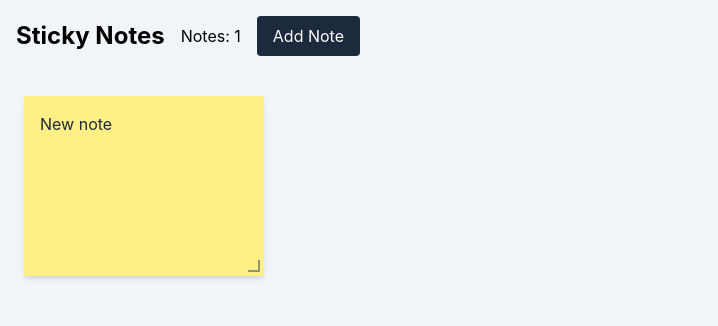
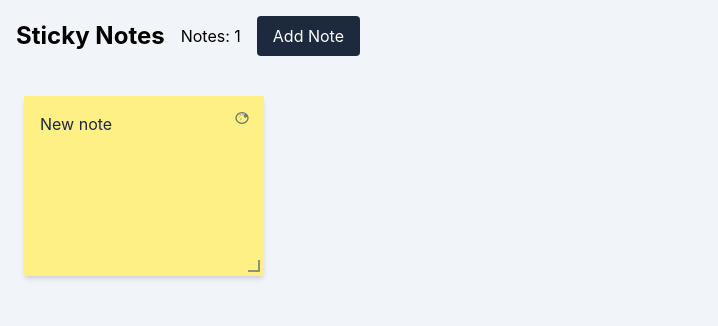
Before and after one commit to niseta/tempo-sticky-notes, a React (Vite) app: page / in a window 1280 px wide. Both pictures are taken after a click on the button "Add Note". Shown: the top 326 px of the page, without its empty margins (0-718 px from the left). Built offline with nearby package versions, Linux system fonts and the light colour scheme.

Commit message:
add note color customization

```diff
--- a/src/App.tsx
+++ b/src/App.tsx
@@ -8,6 +8,7 @@ function App() {
     moveNote,
     resizeNote,
     updateNoteText,
+    updateNoteColor,
     deleteNote,
     bringToFront,
   } = useNotes();
@@ -40,6 +41,7 @@ function App() {
         moveNote={moveNote}
         resizeNote={resizeNote}
         updateNoteText={updateNoteText}
+        updateNoteColor={updateNoteColor}
         deleteNote={deleteNote}
         bringToFront={bringToFront}
       />
--- a/src/components/Board.tsx
+++ b/src/components/Board.tsx
@@ -1,5 +1,5 @@
 import { useRef, useState } from "react";
-import type { Note } from "../types/note";
+import type { Note, NoteColor } from "../types/note";
 import { StickyNote } from "./StickyNote";
 import { TrashZone } from "./TrashZone";
 
@@ -8,6 +8,7 @@ interface BoardProps {
   moveNote: (id: Note["id"], x: number, y: number) => void;
   resizeNote: (id: Note["id"], width: number, height: number) => void;
   updateNoteText: (id: Note["id"], text: string) => void;
+  updateNoteColor: (id: Note["id"], color: NoteColor) => void;
   deleteNote: (id: Note["id"]) => void;
   bringToFront: (id: Note["id"]) => void;
 }
@@ -17,6 +18,7 @@ export function Board({
   moveNote,
   resizeNote,
   updateNoteText,
+  updateNoteColor,
   deleteNote,
   bringToFront,
 }: BoardProps) {
@@ -36,6 +38,7 @@ export function Board({
             moveNote={moveNote}
             resizeNote={resizeNote}
             updateNoteText={updateNoteText}
+            updateNoteColor={updateNoteColor}
             deleteNote={deleteNote}
             bringToFront={bringToFront}
             setIsTrashActive={setIsTrashActive}
--- a/src/components/StickyNote.tsx
+++ b/src/components/StickyNote.tsx
@@ -5,7 +5,7 @@ import type {
   RefObject,
   SetStateAction,
 } from "react";
-import type { Note } from "../types/note";
+import { NOTE_COLORS, type Note, type NoteColor } from "../types/note";
 
 interface StickyNoteProps {
   note: Note;
@@ -14,6 +14,7 @@ interface StickyNoteProps {
   moveNote: (id: Note["id"], x: number, y: number) => void;
   resizeNote: (id: Note["id"], width: number, height: number) => void;
   updateNoteText: (id: Note["id"], text: string) => void;
+  updateNoteColor: (id: Note["id"], color: NoteColor) => void;
   deleteNote: (id: Note["id"]) => void;
   bringToFront: (id: Note["id"]) => void;
   setIsTrashActive: Dispatch<SetStateAction<boolean>>;
@@ -36,6 +37,14 @@ interface ResizeInfo {
 const MIN_NOTE_WIDTH = 150;
 const MIN_NOTE_HEIGHT = 100;
 
+const NOTE_COLOR_CLASSES: Record<NoteColor, string> = {
+  yellow: "bg-yellow-200",
+  pink: "bg-pink-200",
+  blue: "bg-blue-200",
+  green: "bg-green-200",
+  purple: "bg-purple-200",
+};
+
 export function StickyNote({
   note,
   boardRef,
@@ -43,11 +52,13 @@ export function StickyNote({
   moveNote,
   resizeNote,
   updateNoteText,
+  updateNoteColor,
   deleteNote,
   bringToFront,
   setIsTrashActive,
 }: StickyNoteProps) {
   const [isEditing, setIsEditing] = useState(false);
+  const [isColorPickerOpen, setIsColorPickerOpen] = useState(false);
   const dragInfoRef = useRef<DragInfo | null>(null);
   const resizeInfoRef = useRef<ResizeInfo | null>(null);
   const textareaRef = useRef<HTMLTextAreaElement>(null);
@@ -240,9 +251,14 @@ export function StickyNote({
     finishResizing(event);
   }
 
+  function handleColorSelect(color: NoteColor) {
+    updateNoteColor(note.id, color);
+    setIsColorPickerOpen(false);
+  }
+
   return (
     <div
-      className="select-none overflow-hidden bg-yellow-200 p-4 text-slate-800 shadow-md"
+      className={`select-none overflow-hidden p-4 text-slate-800 shadow-md ${NOTE_COLOR_CLASSES[note.color]}`}
       onPointerDown={handlePointerDown}
       onPointerMove={handlePointerMove}
       onPointerUp={handlePointerUp}
@@ -259,6 +275,54 @@ export function StickyNote({
         touchAction: "none",
       }}
     >
+      <div
+        className="absolute top-2 right-2 z-10"
+        onPointerDown={(event) => event.stopPropagation()}
+        onDoubleClick={(event) => event.stopPropagation()}
+      >
+        <button
+          type="button"
+          className="flex h-7 w-7 items-center justify-center rounded text-slate-700/70 hover:bg-white/40 focus-visible:outline-2 focus-visible:outline-offset-1 focus-visible:outline-slate-600"
+          aria-label="Change note color"
+          aria-expanded={isColorPickerOpen}
+          onClick={() => setIsColorPickerOpen((isOpen) => !isOpen)}
+        >
+          <svg
+            aria-hidden="true"
+            viewBox="0 0 24 24"
+            className="h-4 w-4"
+            fill="none"
+            stroke="currentColor"
+            strokeWidth="2"
+          >
+            <ellipse cx="12" cy="12" rx="9" ry="8" />
+            <circle cx="7.5" cy="10.5" r="1.25" fill="#facc15" stroke="none" />
+            <circle cx="9.5" cy="7" r="1.25" fill="#f472b6" stroke="none" />
+            <circle cx="13.5" cy="6.5" r="1.25" fill="#60a5fa" stroke="none" />
+            <circle cx="10.5" cy="13.5" r="1.25" fill="#4ade80" stroke="none" />
+            <circle cx="17" cy="9" r="1.5" />
+          </svg>
+        </button>
+        {isColorPickerOpen && (
+          <div
+            className="mt-1 flex gap-1 rounded-md bg-white/90 p-1.5 shadow"
+            aria-label="Note colors"
+          >
+            {NOTE_COLORS.map((color) => (
+              <button
+                key={color}
+                type="button"
+                className={`h-5 w-5 rounded-full border border-slate-600/20 ${NOTE_COLOR_CLASSES[color]} ${
+                  note.color === color ? "ring-2 ring-slate-600/60" : ""
+                }`}
+                aria-label={`Set note color to ${color}`}
+                aria-pressed={note.color === color}
+                onClick={() => handleColorSelect(color)}
+              />
+            ))}
+          </div>
+        )}
+      </div>
       {isEditing ? (
         <textarea
           ref={textareaRef}
--- a/src/hooks/useNotes.ts
+++ b/src/hooks/useNotes.ts
@@ -1,7 +1,12 @@
 import { useEffect, useState } from 'react';
-import type { Note } from '../types/note';
+import {
+  DEFAULT_NOTE_COLOR,
+  NOTE_COLORS,
+  type Note,
+  type NoteColor,
+} from '../types/note';
 
-type NewNote = Omit<Note, 'id' | 'zIndex'>;
+type NewNote = Omit<Note, 'id' | 'zIndex' | 'color'>;
 
 const STORAGE_KEY = 'sticky-notes';
 
@@ -12,7 +17,14 @@ export function useNotes() {
         window.localStorage.getItem(STORAGE_KEY) ?? '[]',
       );
 
-      return Array.isArray(savedNotes) ? (savedNotes as Note[]) : [];
+      return Array.isArray(savedNotes)
+        ? (savedNotes as Note[]).map((note) => ({
+            ...note,
+            color: NOTE_COLORS.includes(note.color)
+              ? note.color
+              : DEFAULT_NOTE_COLOR,
+          }))
+        : [];
     } catch {
       return [];
     }
@@ -39,6 +51,7 @@ export function useNotes() {
           ...newNote,
           id: crypto.randomUUID(),
           zIndex: highestZIndex + 1,
+          color: DEFAULT_NOTE_COLOR,
         },
       ];
     });
@@ -68,6 +81,14 @@ export function useNotes() {
     );
   }
 
+  function updateNoteColor(id: Note['id'], color: NoteColor) {
+    setNotes((currentNotes) =>
+      currentNotes.map((note) =>
+        note.id === id ? { ...note, color } : note,
+      ),
+    );
+  }
+
   function deleteNote(id: Note['id']) {
     setNotes((currentNotes) =>
       currentNotes.filter((note) => note.id !== id),
@@ -93,6 +114,7 @@ export function useNotes() {
     moveNote,
     resizeNote,
     updateNoteText,
+    updateNoteColor,
     deleteNote,
     bringToFront,
   };
--- a/src/types/note.ts
+++ b/src/types/note.ts
@@ -1,3 +1,15 @@
+export const NOTE_COLORS = [
+  'yellow',
+  'pink',
+  'blue',
+  'green',
+  'purple',
+] as const;
+
+export type NoteColor = (typeof NOTE_COLORS)[number];
+
+export const DEFAULT_NOTE_COLOR: NoteColor = 'yellow';
+
 export interface Note {
   id: string;
   x: number;
@@ -6,4 +18,5 @@ export interface Note {
   height: number;
   text: string;
   zIndex: number;
+  color: NoteColor;
 }
```
